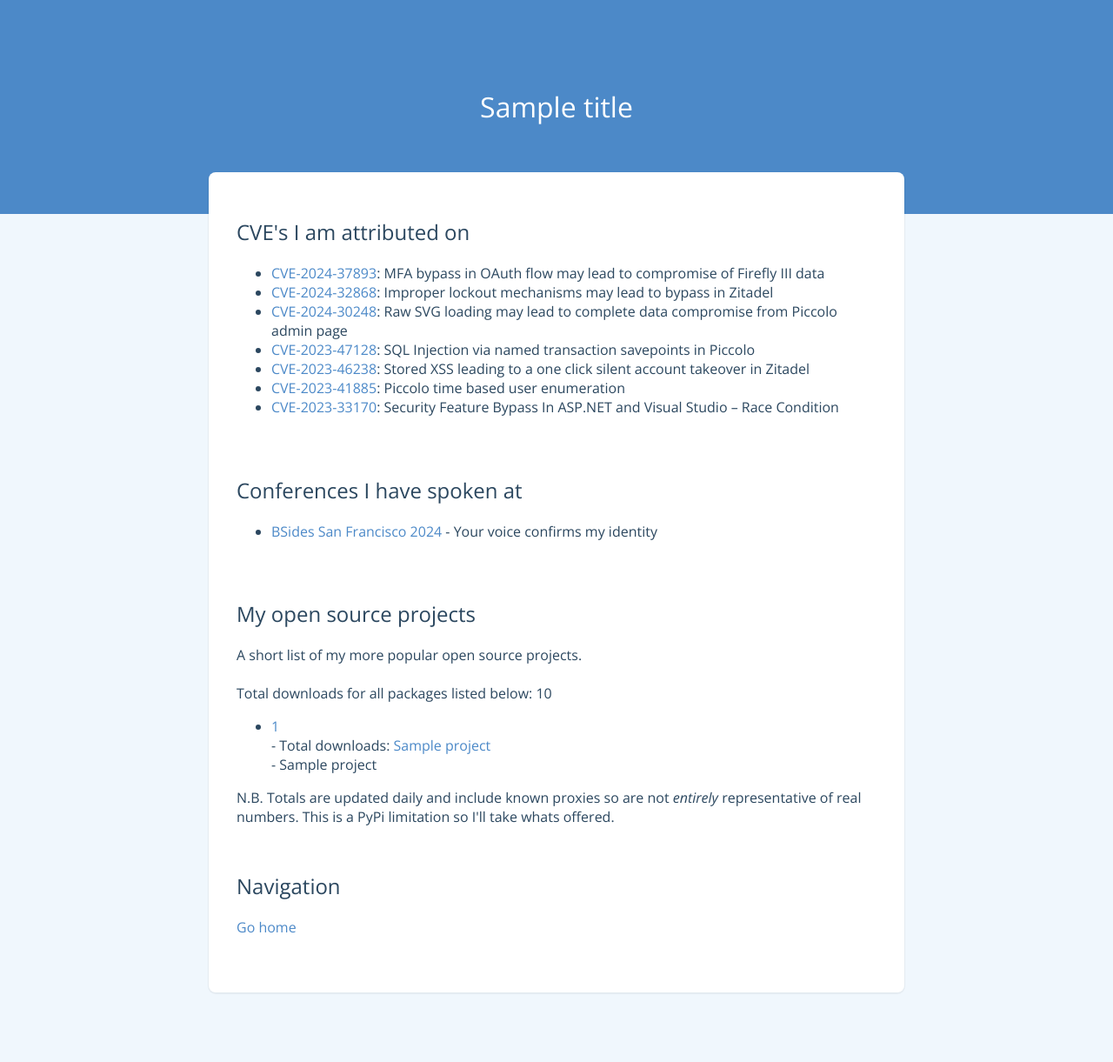
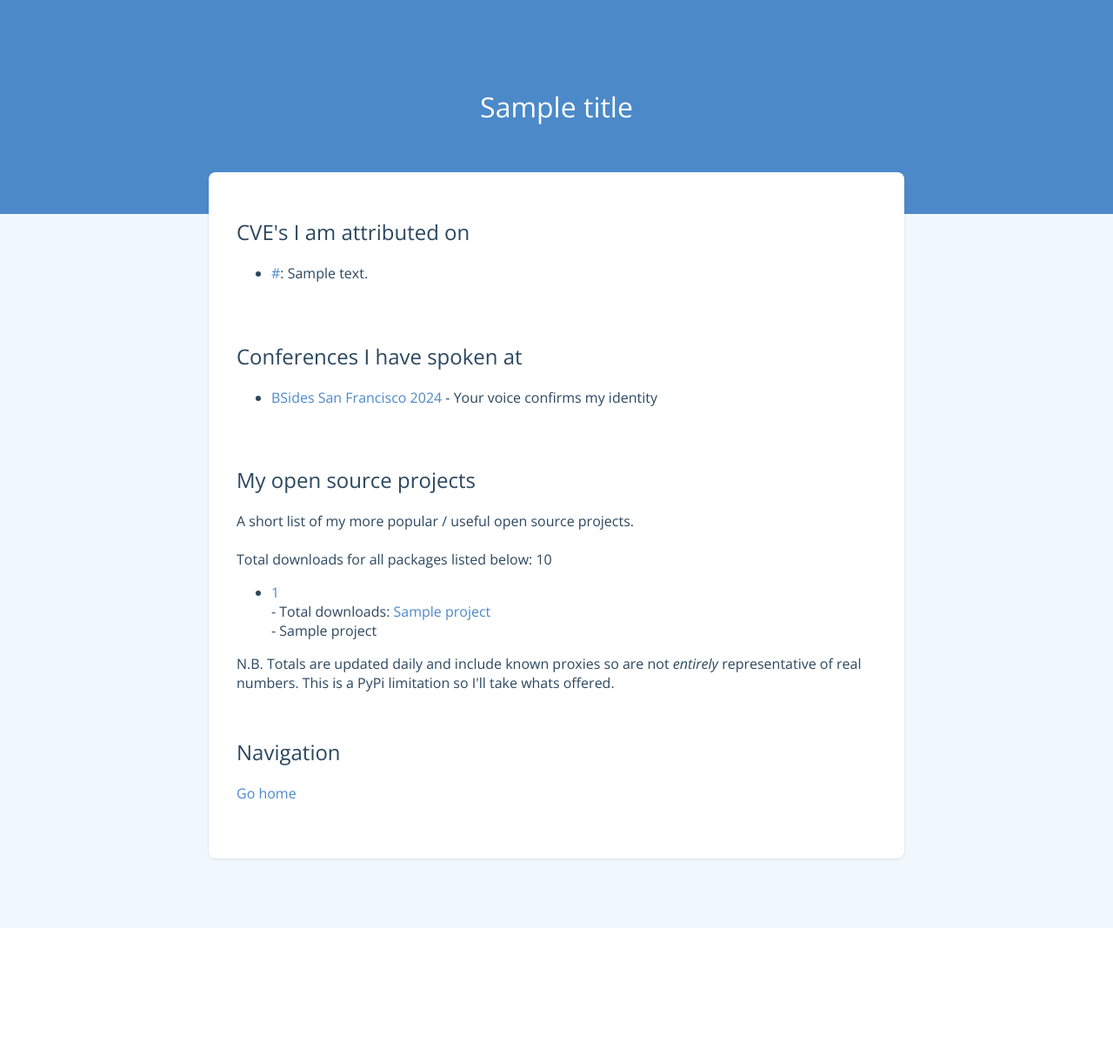
Before and after one commit to Skelmis/data.skelmis.co.nz, a Python web app: template home/templates/achievements.jinja in a window 1280 px wide. Shown: the whole page at 87% size. After the commit the page ends 1067 px from the top, so only its background shows below. Run offline with Jinja, Linux system fonts and the light colour scheme; the template is opened without the code that fills it: most values are stand-ins (such as "Sample title", 1, 10 or a date in 2020).

Commit message:
feat: add new cve and make flow nicer

```diff
--- a/home/templates/achievements.jinja
+++ b/home/templates/achievements.jinja
@@ -8,36 +8,11 @@
         <section>
             <h2>CVE's I am attributed on</h2>
             <ul>
-                <li>
-                    <a href="https://github.com/firefly-iii/firefly-iii/security/advisories/GHSA-4gm4-c4mh-4p7w">CVE-2024-37893</a>:
-                    MFA bypass in OAuth flow may lead to compromise of Firefly III data
-                </li>
-                <li>
-                    <a href="https://github.com/zitadel/zitadel/security/advisories/GHSA-7j7j-66cv-m239" target="_blank">CVE-2024-32868</a>:
-                    Improper lockout mechanisms may lead to bypass in Zitadel
-                </li>
-                <li>
-                    <a href="https://github.com/piccolo-orm/piccolo_admin/security/advisories/GHSA-pmww-v6c9-7p83" target="_blank">CVE-2024-30248</a>:
-                    Raw SVG loading may lead to complete data compromise from Piccolo admin page
-                </li>
-                <li>
-
-                    <a href="https://github.com/piccolo-orm/piccolo/security/advisories/GHSA-xq59-7jf3-rjc6" target="_blank">CVE-2023-47128</a>:
-                    SQL Injection via named transaction savepoints in Piccolo
-                </li>
-                <li>
-                    <a href="https://zxsecurity.co.nz/research/advisories/zitadel-account-takeover/" target="_blank">CVE-2023-46238</a>:
-                    Stored XSS leading to a one click silent account takeover in Zitadel
-                </li>
-                <li>
-                    <a href="https://skelmis.co.nz/posts/cve-2023-41885/" target="_blank">CVE-2023-41885</a>:
-                    Piccolo time based user enumeration
-                </li>
-                <li>
-                    <a href="https://zxsecurity.co.nz/research/advisories/race-condition-asp-net-core-signinmanager/" target="_blank">
-                        CVE-2023-33170</a>:
-                    Security Feature Bypass In ASP.NET and Visual Studio – Race Condition
-                </li>
+                {% for cve in cves %}
+                	<li>
+                    <a href="{{ cve.link }}" target="_blank">{{ cve.link_text }}</a>: {{ cve.description }}
+                    </li>
+                {% endfor %}
             </ul>
         </section>
         <section>
@@ -51,7 +26,7 @@
         </section>
         <section>
             <h2>My open source projects</h2>
-            A short list of my more popular open source projects.<br><br>
+            A short list of my more popular / useful open source projects.<br><br>
             Total downloads for all packages listed below: {{ total }}
             <ul>
                 {% for project in projects %}
```
Also changed, not shown: home/endpoints.py (+43 -1 lines).
